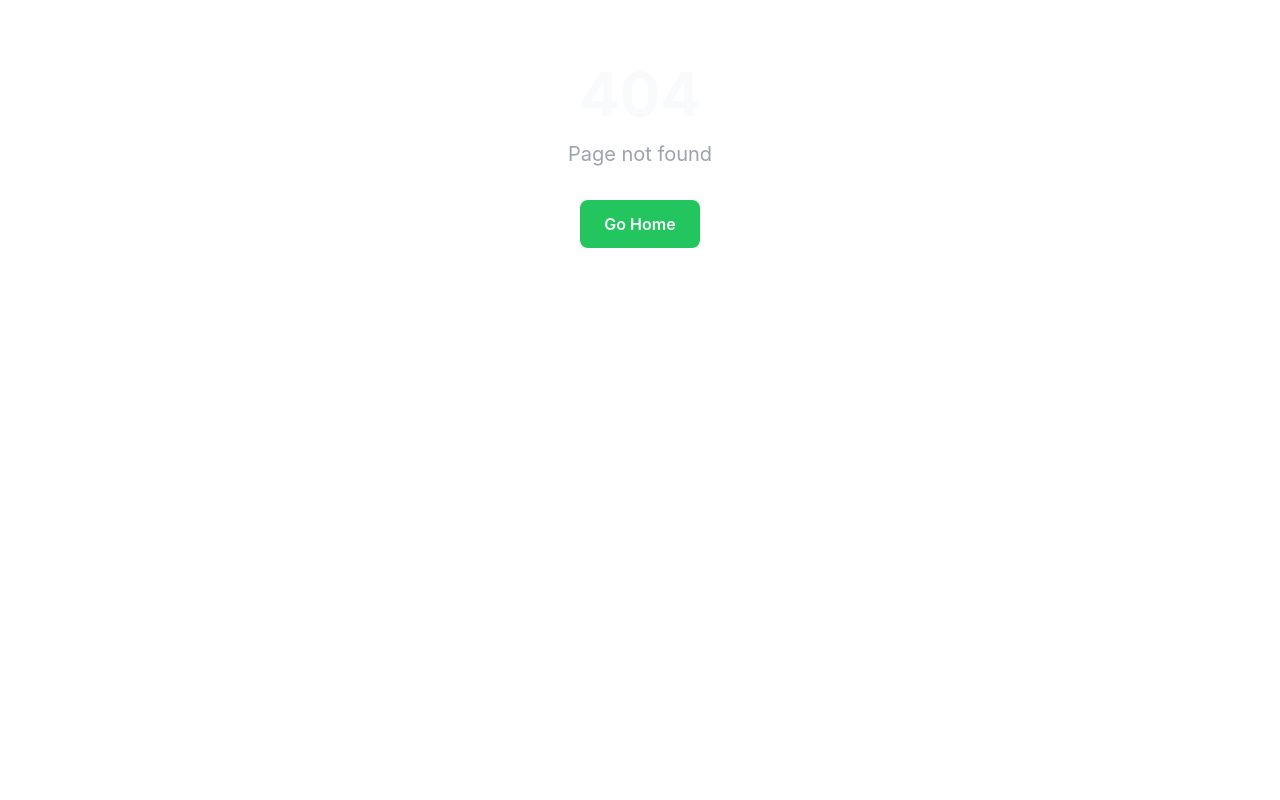
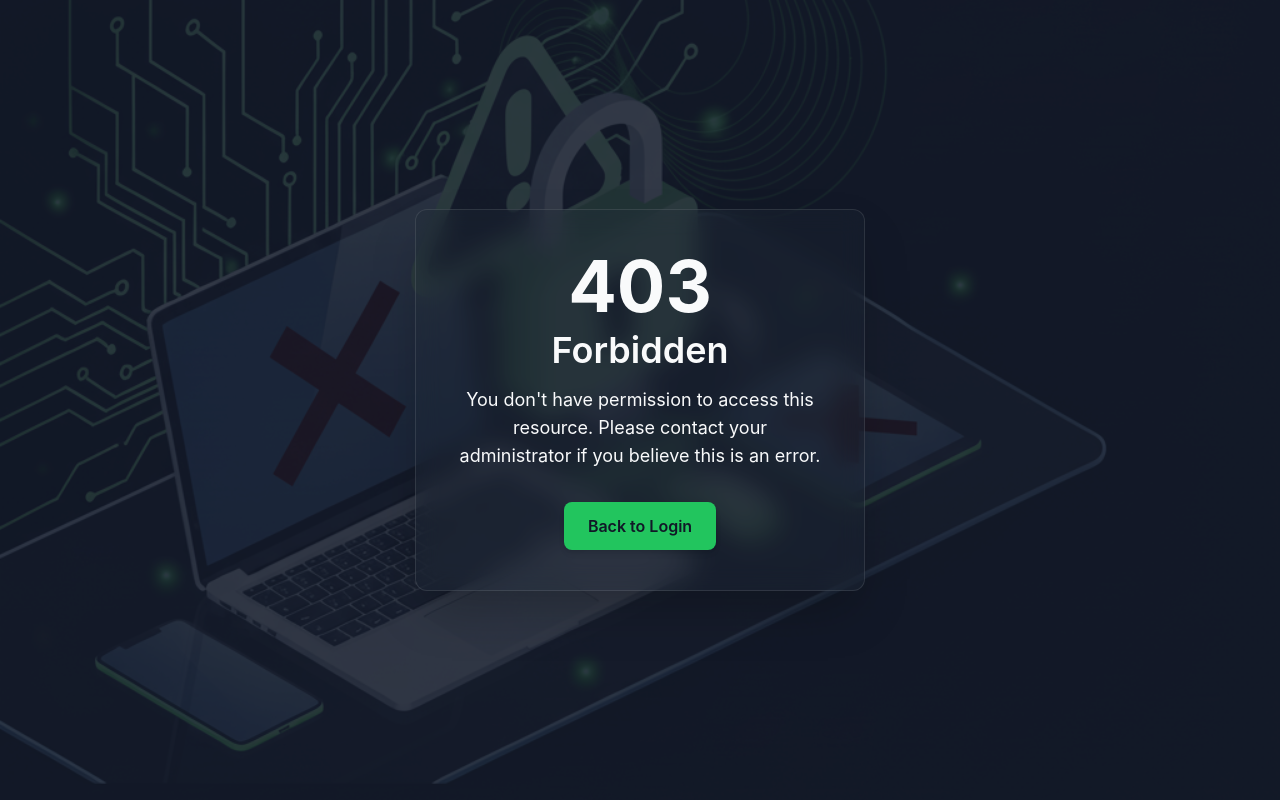
Before and after one commit to huuxuan22/NextLap, a React (Create React App) app in the folder frontend/: page /403 in a window 1280 px wide. Before the commit this address had no page. Built offline with nearby package versions, Linux system fonts and the light colour scheme.

Commit message:
feature: create ui 403

```diff
--- /dev/null
+++ b/frontend/src/pages/Forbidden403.jsx
@@ -0,0 +1,107 @@
+import React from 'react';
+import { useNavigate } from 'react-router-dom';
+
+/**
+ * 403 Forbidden Page Component
+ * Reusable error page for unauthorized access
+ */
+const Forbidden403 = ({ imageUrl }) => {
+    const navigate = useNavigate();
+
+    // Default illustration if no imageUrl provided
+    const defaultImageUrl = '/403_bg.png';
+    const illustrationUrl = imageUrl || defaultImageUrl;
+
+    const handleBackToLogin = () => {
+        navigate('/login');
+    };
+
+    return (
+        <div className="min-h-screen relative flex items-center justify-center overflow-hidden" style={{ minHeight: '100vh', width: '100%' }}>
+            {/* Background Image - Full Screen */}
+            <img
+                src={illustrationUrl}
+                alt="403 Forbidden Background"
+                className="fixed top-0 left-0 z-0"
+                style={{
+                    position: 'fixed',
+                    top: 0,
+                    left: 0,
+                    width: '100vw',
+                    height: '100vh',
+                    objectFit: 'cover',
+                    minWidth: '100%',
+                    minHeight: '100%',
+                }}
+            />
+
+            {/* Dark Overlay */}
+            <div
+                className="fixed inset-0 z-[1]"
+                style={{
+                    backgroundColor: 'rgba(17, 24, 39, 0.85)',
+                    width: '100vw',
+                    height: '100vh',
+                }}
+            />
+
+            {/* Content Card */}
+            <div className="relative z-[2] w-full max-w-[450px] mx-4">
+                <div
+                    className="rounded-xl backdrop-blur-md border p-8 md:p-10 shadow-2xl"
+                    style={{
+                        backgroundColor: 'rgba(31, 41, 55, 0.3)',
+                        borderColor: 'rgba(255, 255, 255, 0.1)'
+                    }}
+                >
+                    {/* Title */}
+                    <h1
+                        className="text-6xl md:text-7xl font-bold mb-2 text-center"
+                        style={{ color: '#F9FAFB' }}
+                    >
+                        403
+                    </h1>
+
+                    {/* Subtitle */}
+                    <h2
+                        className="text-3xl md:text-4xl font-semibold mb-4 text-center"
+                        style={{ color: '#F9FAFB' }}
+                    >
+                        Forbidden
+                    </h2>
+
+                    {/* Description */}
+                    <p
+                        className="text-base md:text-lg mb-8 text-center max-w-md mx-auto"
+                        style={{ color: '#F9FAFB' }}
+                    >
+                        You don't have permission to access this resource.
+                        Please contact your administrator if you believe this is an error.
+                    </p>
+
+                    {/* Back to Login Button */}
+                    <div className="flex justify-center">
+                        <button
+                            onClick={handleBackToLogin}
+                            className="px-6 py-3 font-semibold rounded-lg shadow-md transform transition-all duration-200 ease-in-out hover:scale-105"
+                            style={{
+                                backgroundColor: '#22C55E',
+                                color: '#111827',
+                            }}
+                            onMouseEnter={(e) => {
+                                e.target.style.filter = 'brightness(1.1)';
+                            }}
+                            onMouseLeave={(e) => {
+                                e.target.style.filter = 'brightness(1)';
+                            }}
+                        >
+                            Back to Login
+                        </button>
+                    </div>
+                </div>
+            </div>
+        </div>
+    );
+};
+
+export default Forbidden403;
--- a/frontend/src/routes/index.jsx
+++ b/frontend/src/routes/index.jsx
@@ -8,6 +8,7 @@ import AuthLayout from '../layouts/AuthLayout';
 
 // Protected Route Component
 import PrivateRoute from './PrivateRoute';
+import Forbidden403 from '../pages/Forbidden403';
 
 // Pages - Lazy loaded for better performance
 const Home = lazy(() => import('../pages/Home'));
@@ -87,6 +88,14 @@ export const router = createBrowserRouter([
                     </Suspense>
                 ),
             },
+            {
+                path: '403',
+                element: (
+                    <Suspense fallback={<LoadingFallback />}>
+                        <Forbidden403 />
+                    </Suspense>
+                ),
+            },
         ],
     },
     {
```
Also changed, not shown: frontend/public/403_bg.png (added).
